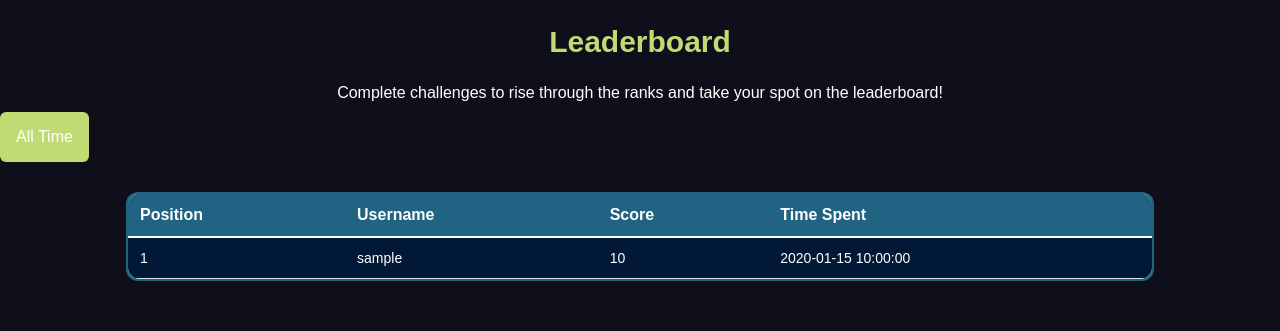
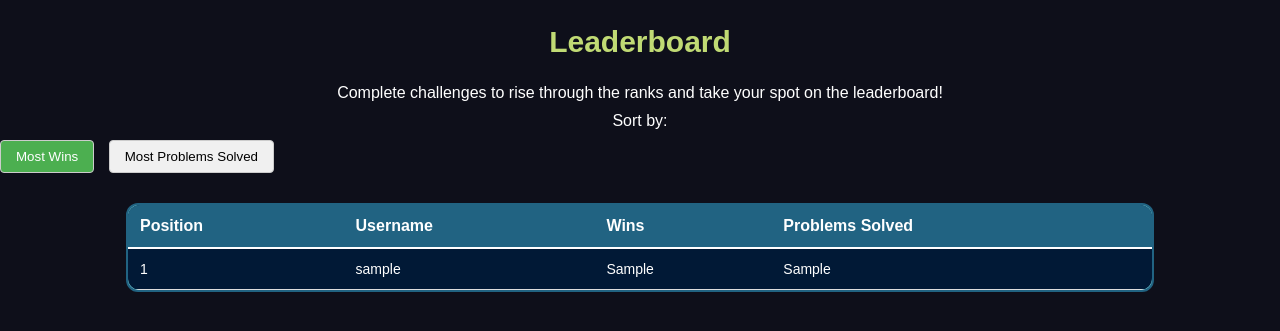
Before and after one commit to Mohammad-B278/CodeClash, a PHP site: page /leaderboard.html in a window 1280 px wide. Shown: the part 60-391 px from the top of the page. Run offline with PHP 8.4, Linux system fonts and the light colour scheme; tables that the repository leaves empty or names only in its code hold one stand-in row (values such as "Sample post"); data that the repository does not hold is empty.

Commit message:
amended leaderboard to fetch data from performance, added sorting based on wins or PS

```diff
--- a/leaderboard.html
+++ b/leaderboard.html
@@ -5,36 +5,102 @@
     <link rel="stylesheet" href="style.css">
     <meta name="viewport" content="width=device-width, initial-scale=1.0">
     <title>Leaderboard</title>
-</head>
+    <style>
+        .sort-buttons {
+            margin-bottom: 15px;
+        }
+        .sort-buttons button {
+            padding: 8px 15px;
+            margin-right: 10px;
+            background-color: #f0f0f0;
+            border: 1px solid #ccc;
+            border-radius: 4px;
+            cursor: pointer;
+        }
+        .sort-buttons button.active {
+            background-color: #4CAF50;
+            color: white;
+        }
+    </style>
     <script>
-    function generate(time) {
+        let leaderboardData = [];
+
+        function generate() {
             const table = document.getElementById("boardbody");
-        table.innerHTML = ""; // Clear previous data
+            table.innerHTML = "<tr><td colspan='4'>Loading data...</td></tr>"; // Show loading indicator
 
-        fetch(`leaderboard.php?filter=${time}`) // Pass filter to backend (modify PHP)
-            .then(response => response.json())
+            fetch("leaderboard.php")
+                .then(response => {
+                    if (!response.ok) {
+                        throw new Error(`HTTP error! Status: ${response.status}`);
+                    }
+                    return response.json();
+                })
                 .then(data => {
+                    table.innerHTML = ""; // Clear loading message
+
+                    if (data.error) {
+                        console.error("SQL Error:", data.error);
+                        table.innerHTML = `<tr><td colspan="4">Database error: ${data.error}</td></tr>`;
+                        return;
+                    }
+
+                    if (data.length === 0) {
+                        table.innerHTML = "<tr><td colspan='4'>No leaderboard data available</td></tr>";
+                        return;
+                    }
+
+                    // Save the data for sorting later
+                    leaderboardData = data;
+
+                    // By default, sort by wins
+                    sortLeaderboard('wins');
+
+                    console.log("Leaderboard data loaded successfully:", data);
+                })
+                .catch(error => {
+                    console.error("Error loading leaderboard:", error);
+                    table.innerHTML = `<tr><td colspan="4">Error: ${error.message}</td></tr>`;
+                });
+        }
+
+        function sortLeaderboard(sortBy) {
+            // Set active button
+            document.querySelectorAll('.sort-buttons button').forEach(btn => {
+                btn.classList.remove('active');
+            });
+            document.getElementById(`sort-${sortBy}`).classList.add('active');
+
+            // Sort the data
+            const sortedData = [...leaderboardData];
+            if (sortBy === 'wins') {
+                sortedData.sort((a, b) => b.wins - a.wins);
+            } else if (sortBy === 'problems') {
+                sortedData.sort((a, b) => b.problems_solved - a.problems_solved);
+            }
+
+            // Display the sorted data
+            const table = document.getElementById("boardbody");
+            table.innerHTML = "";
+
             let count = 1;
-                data.forEach(player => {
+            sortedData.forEach(player => {
                 let row = `<tr>
                     <td>${count}</td>
                     <td>${player.username}</td>
-                        <td>${player.score}</td>
-                        <td>${player.time_spent}</td>
+                    <td>${player.wins}</td>
+                    <td>${player.problems_solved}</td>
                 </tr>`;
                 table.innerHTML += row;
                 count++;
             });
-            })
-            .catch(error => console.error("Error loading leaderboard:", error));
-
-        document.getElementById("dropdown").innerHTML = time; // Update button text
         }
 
         document.addEventListener("DOMContentLoaded", function () {
-        generate('All Time'); // Load default leaderboard on page load
+            generate(); // Load leaderboard on page load
         });
     </script>
+</head>
 <body>
     <nav class="navbar">
         <div class="logo">
@@ -52,22 +118,21 @@
     </nav>
     <h2>Leaderboard</h2>
     <p>Complete challenges to rise through the ranks and take your spot on the leaderboard!</p>
-    <div class="dropdown">
-        <button class="dropbtn" id="dropdown">Leaderboard</button>
-        <div class="dropdown-content">
-            <a href="#" onclick="generate('Today')">Today</a>
-            <a href="#" onclick="generate('This Week')">This Week</a>
-            <a href="#" onclick="generate('All Time')">All Time</a>
+
+    <div class="sort-buttons">
+        <p>Sort by:</p>
+        <button id="sort-wins" class="active" onclick="sortLeaderboard('wins')">Most Wins</button>
+        <button id="sort-problems" onclick="sortLeaderboard('problems')">Most Problems Solved</button>
     </div>
-    </div>
+
     <div class="board">
         <table>
             <thead>
                 <tr>
                     <th>Position</th>
                     <th>Username</th>
-                    <th>Score</th>
-                    <th>Time Spent</th>
+                    <th>Wins</th>
+                    <th>Problems Solved</th>
                 </tr>
             </thead>
             <tbody id="boardbody">
--- a/leaderboard.php
+++ b/leaderboard.php
@@ -6,49 +6,28 @@ include 'db_config.php';
 
 header('Content-Type: application/json');
 
-$filter = isset($_GET['filter']) ? $_GET['filter'] : 'All Time';
-
-// Note: Since we don't see a created_at column in the leaderboard table,
-// we'll need to modify or remove the time filtering
-$dateCondition = "";
-/*
-// This filtering would require a created_at or timestamp column
-if ($filter === "Today") {
-    $dateCondition = "AND DATE(leaderboard.created_at) = CURDATE()";
-} elseif ($filter === "This Week") {
-    $dateCondition = "AND YEARWEEK(leaderboard.created_at, 1) = YEARWEEK(CURDATE(), 1)";
-}
-*/
-
-// Based on your table structure from the phpMyAdmin screenshots
 $sql = "SELECT
-            leaderboard.position,
+            performance.userID,
             users.username,
-            leaderboard.score,
-            leaderboard.time_spent
-        FROM leaderboard
-        JOIN users ON leaderboard.user_id = users.userID
-        WHERE 1 $dateCondition
-        ORDER BY score DESC, time_spent ASC
+            performance.leaderboard_problems AS problems_solved,
+            performance.leaderboard_wins AS wins
+        FROM performance
+        JOIN users ON performance.userID = users.userID
+        ORDER BY performance.leaderboard_wins DESC, performance.leaderboard_problems DESC
         LIMIT 10";
 
 $result = $conn->query($sql);
 
 if (!$result) {
-    // Debug information if query fails
-    echo json_encode(['error' => $conn->error, 'query' => $sql]);
-    exit;
+    die(json_encode(['error' => $conn->error, 'query' => $sql]));
 }
 
-if ($result->num_rows > 0) {
-    $leaderboard = [];
-    while ($row = $result->fetch_assoc()) {
-        $leaderboard[] = $row;
-    }
-    echo json_encode($leaderboard);
-} else {
-    echo json_encode([]);
+$leaderboard = [];
+while ($row = $result->fetch_assoc()) {
+    $leaderboard[] = $row;
 }
+
+echo json_encode($leaderboard);
 
 $conn->close();
 ?>
```
Lines whose indentation alone changed are shown as unchanged.
